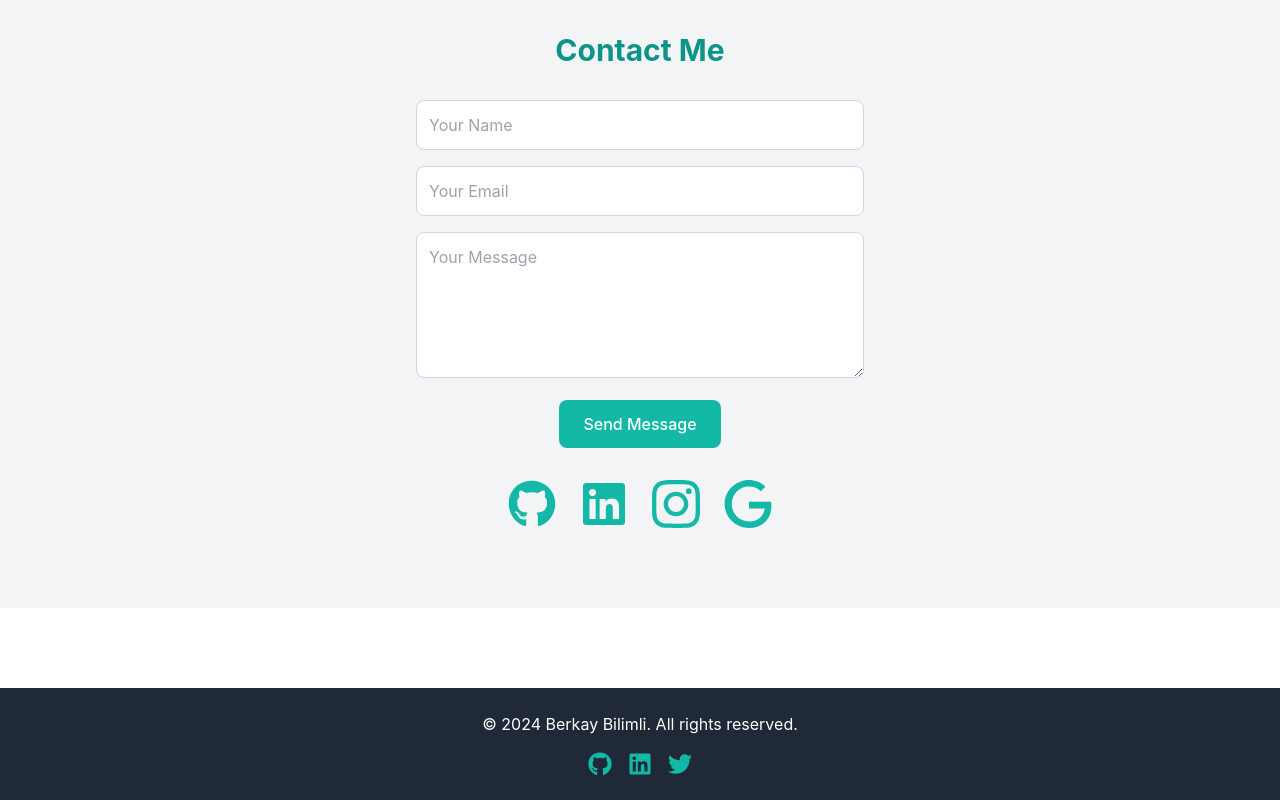
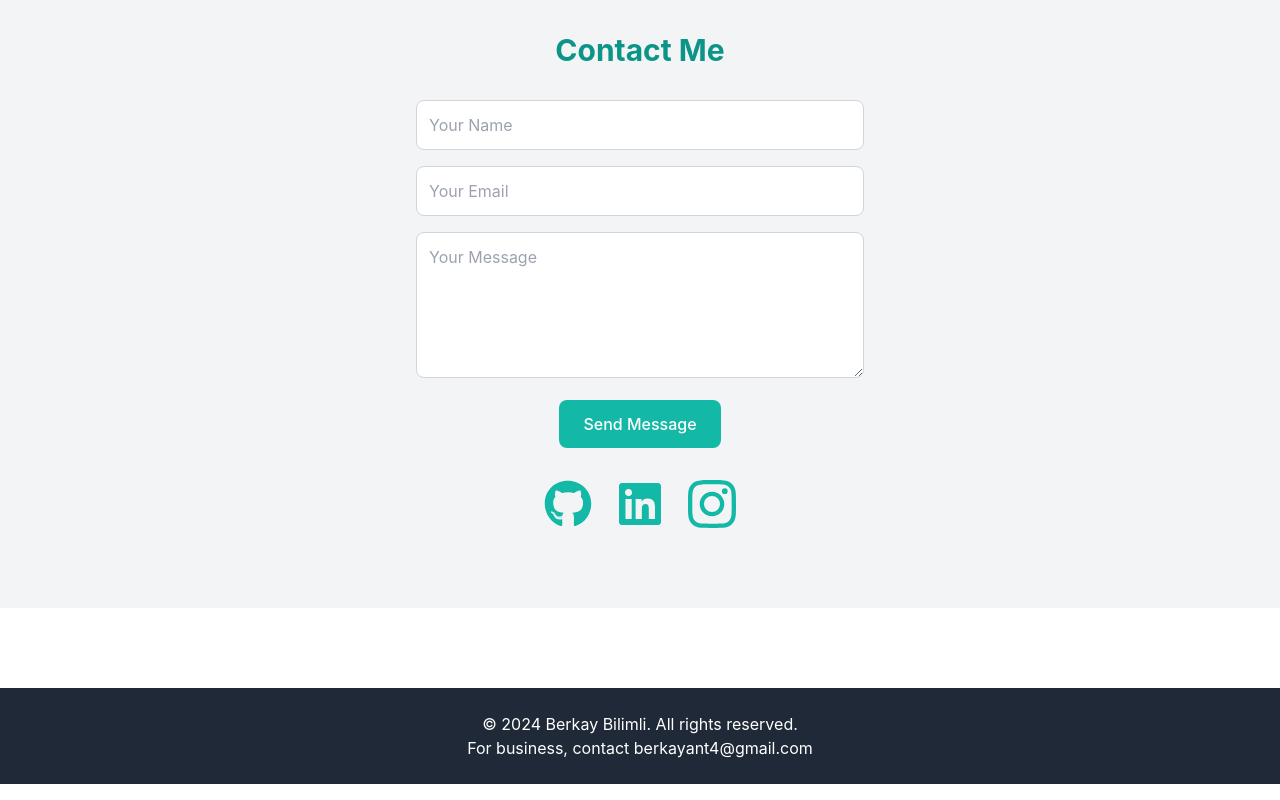
Before and after one commit to berkayblm/personal-web, a React (Create React App) app: page / in a window 1280 px wide. Shown: the part 4068-4868 px from the top of the page. Built offline with nearby package versions, Linux system fonts and the light colour scheme.

Commit message:
updates on contact and footer

```diff
--- a/src/components/Contact.jsx
+++ b/src/components/Contact.jsx
@@ -1,6 +1,6 @@
 import React from 'react';
-import { FaGithub, FaInstagram, FaLinkedin } from 'react-icons/fa';
-import { SiGoogle, SiInstagram } from 'react-icons/si';
+import { FaGithub, FaLinkedin } from 'react-icons/fa';
+import { SiInstagram } from 'react-icons/si';
 
 function Contact() {
     return (
@@ -14,18 +14,16 @@ function Contact() {
                     <button type="submit" className="bg-teal-500 text-white px-6 py-3 rounded-lg font-medium hover:bg-teal-600 transition">Send Message</button>
                 </form>
                 <div className="mt-8 flex justify-center space-x-6">
-                <a href="https://github.com/yourusername" className="text-teal-500 hover:text-teal-600 transition">
+                <a href="https://github.com/berkayblm" className="text-teal-500 hover:text-teal-600 transition">
                 <FaGithub size={48} />
             </a>
-            <a href="https://linkedin.com/in/yourusername" className="text-teal-500 hover:text-teal-600 transition">
+            <a href="https://www.linkedin.com/in/berkay-bilimli-9860911b6/" className="text-teal-500 hover:text-teal-600 transition">
                 <FaLinkedin size={48} />
             </a>
-            <a href="https://twitter.com/yourusername" className="text-teal-500 hover:text-teal-600 transition">
+            <a href="https://www.instagram.com/berkay_bilimli/" className="text-teal-500 hover:text-teal-600 transition">
                 <SiInstagram size={48} />
             </a>
-            <a href="https://twitter.com/yourusername" className="text-teal-500 hover:text-teal-600 transition">
-                <SiGoogle size={48} />
-            </a>
+
                 </div>
             </div>
         </section>
--- a/src/components/Footer.jsx
+++ b/src/components/Footer.jsx
@@ -1,12 +1,12 @@
 import React from 'react';
-import SocialMediaLinks from './SocialMediaLinks';
+
 
 function Footer() {
     return (
         <footer className="bg-gray-800 py-6 mt-20">
             <div className="container mx-auto text-center text-white">
                 <p>&copy; {new Date().getFullYear()} Berkay Bilimli. All rights reserved.</p>
-                <SocialMediaLinks />
+                <a>For business, contact berkayant4@gmail.com</a>
             </div>
         </footer>
     );
```
